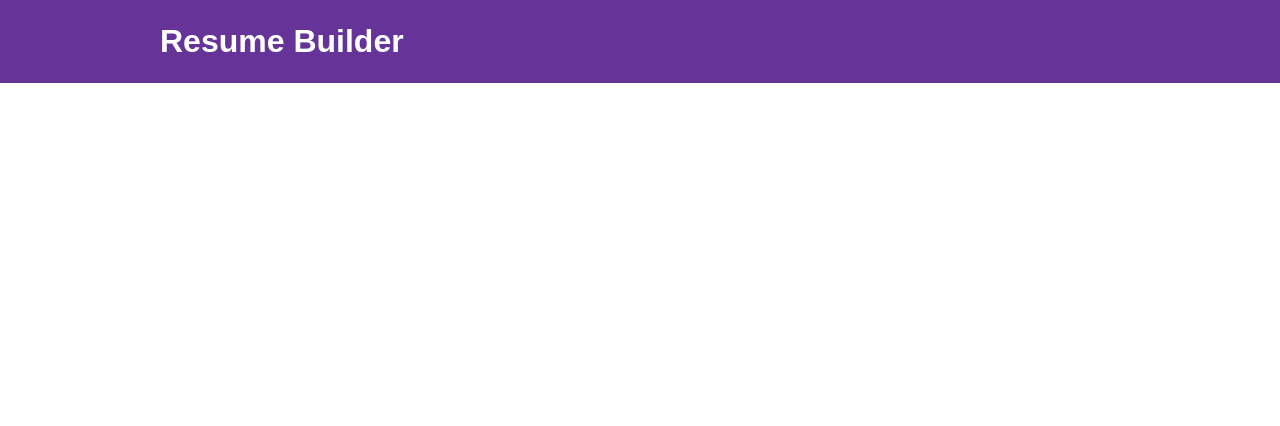
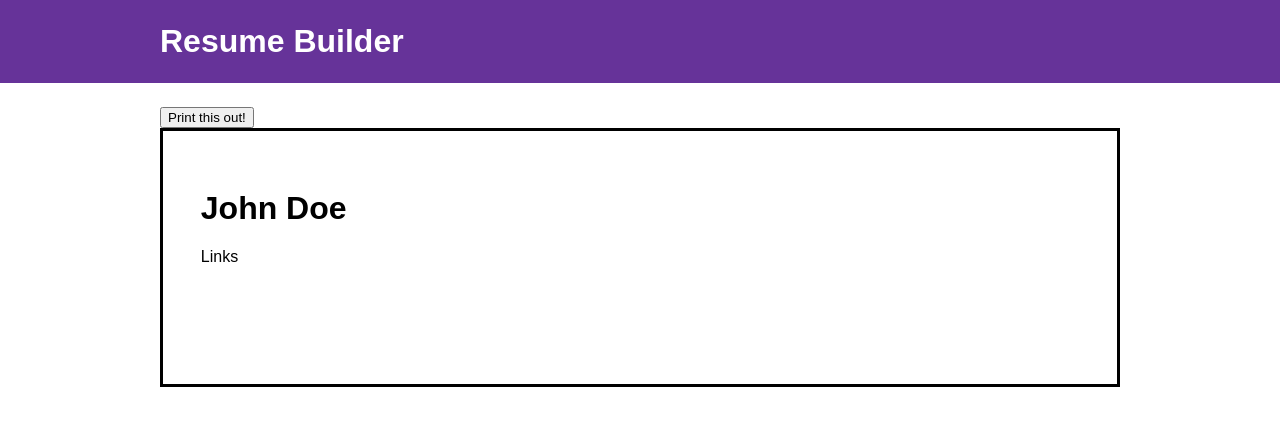
Before and after one commit to ravivarshney01/resume-builder, a Gatsby site: page / in a window 1280 px wide. Built offline with nearby package versions, Linux system fonts and the light colour scheme; Gatsby itself is replaced by a stand-in of ours.

Commit message:
basic setup

```diff
--- a/package.json
+++ b/package.json
@@ -16,7 +16,8 @@
     "prop-types": "^15.7.2",
     "react": "^16.12.0",
     "react-dom": "^16.12.0",
-    "react-helmet": "^6.1.0"
+    "react-helmet": "^6.1.0",
+    "react-to-print": "^2.9.0"
   },
   "devDependencies": {
     "prettier": "2.0.5"
--- /dev/null
+++ b/src/components/PersonalDetails.js
@@ -0,0 +1,12 @@
+import React from "react"
+
+const PersonalDetails = () => {
+  return (
+    <>
+      <h1>John Doe</h1>
+      <p>Links</p>
+    </>
+  )
+}
+
+export default PersonalDetails
--- /dev/null
+++ b/src/components/Resume.js
@@ -0,0 +1,19 @@
+import React, { Component } from "react"
+import PersonalDetails from "./PersonalDetails"
+
+class Resume extends Component {
+  render() {
+    return (
+      <div
+        style={{
+          size: `7in 9.25in`,
+          padding: `10mm 16mm 27mm 10mm`,
+        }}
+      >
+        <PersonalDetails />
+      </div>
+    )
+  }
+}
+
+export default Resume
--- a/src/pages/index.js
+++ b/src/pages/index.js
@@ -1,13 +1,28 @@
-import React from "react"
+import React, { useRef } from "react"
 import { Link } from "gatsby"
 
 import Layout from "../components/layout"
 import SEO from "../components/seo"
+import ReactToPrint from "react-to-print"
+import Resume from "../components/Resume"
+const IndexPage = () => {
+  const componentRef = useRef()
 
-const IndexPage = () => (
-  <Layout>
-    <SEO title="Home" />
-  </Layout>
-)
-
+  return (
+    <Layout>
+      <SEO title="Home" />
+      <ReactToPrint
+        trigger={() => <button>Print this out!</button>}
+        content={() => componentRef.current}
+      />
+      <div
+        style={{
+          border: `black solid`,
+        }}
+      >
+        <Resume ref={componentRef} />
+      </div>
+    </Layout>
+  )
+}
 export default IndexPage
```
Also changed, not shown: 1 other file.
